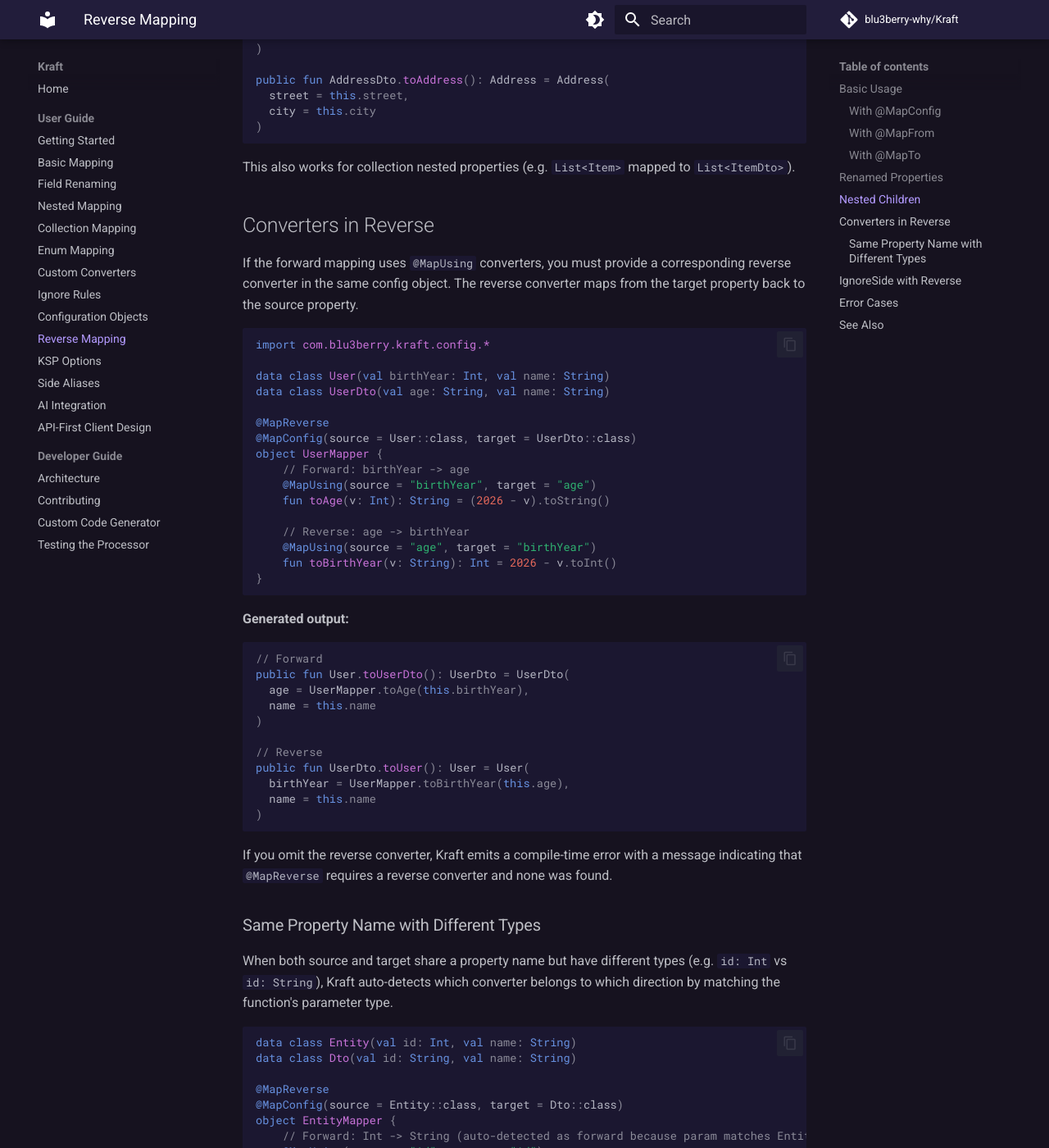
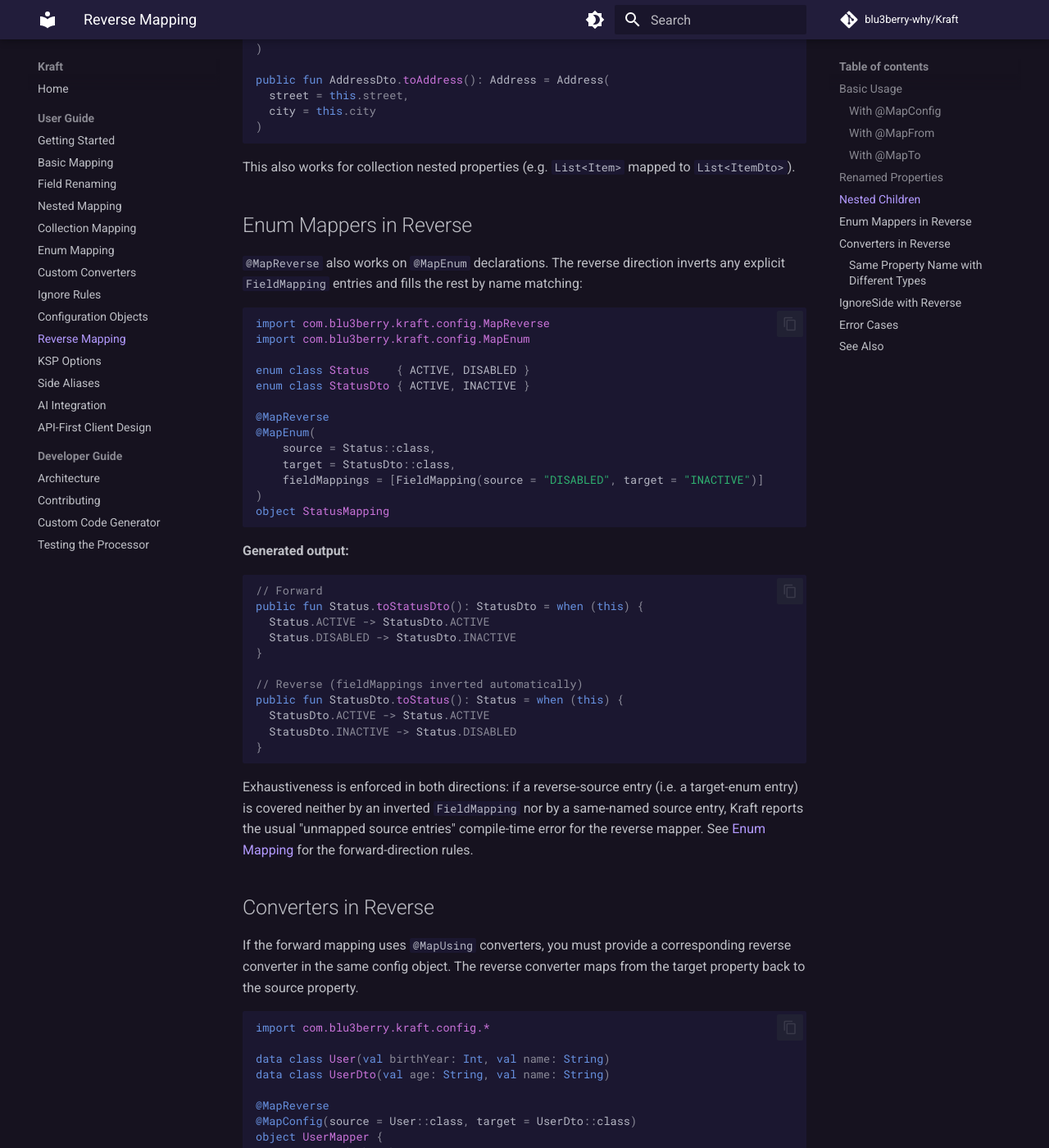
Before and after one commit to blu3berry-why/Kraft, an MkDocs documentation site: the page built from docs/user-guide/reverse-mapping.md, in a window 1280 px wide and 1400 px high, scrolled down 3128 px. Shown: the whole window at 82% size. Built offline with MkDocs 1.6.1 and Material for MkDocs 9.7.7, drawn with Linux system fonts in a browser that asks for light colours; comment, search, counter and statistics services are not loaded; some of the changed text lies outside the part shown.

Commit message:
docs: align user-guide claims with processor behavior (#82)
Audit of all 14 user-guide pages against kraft-core/kraft-ksp source:

- field-renaming: drop stale reference to removed @MapNested examples,
  link to the migration note instead
- ignore-rules + configuration-objects: unknown BOTH-side ignore names
  emit a KSP warning (IgnoredPropertyAggregator), not a silent skip
- reverse-mapping: document @MapReverse on @MapEnum (inverted
  fieldMappings, reverse exhaustiveness) and add @MapEnum to the
  orphaned-@MapReverse error row
- ai-integration: example enum mapper now relies on auto-derivation
  instead of an explicit @MapEnum declaration

Co-authored-by: gyenese.matyas <gyenese.matyas@novaservices.hu>
Co-authored-by: Claude Fable 5 <noreply@anthropic.com>

````diff
--- a/docs/user-guide/reverse-mapping.md
+++ b/docs/user-guide/reverse-mapping.md
@@ -162,6 +162,44 @@ public fun AddressDto.toAddress(): Address = Address(
 
 This also works for collection nested properties (e.g. `List<Item>` mapped to `List<ItemDto>`).
 
+## Enum Mappers in Reverse
+
+`@MapReverse` also works on `@MapEnum` declarations. The reverse direction inverts any explicit `FieldMapping` entries and fills the rest by name matching:
+
+```kotlin
+import com.blu3berry.kraft.config.MapReverse
+import com.blu3berry.kraft.config.MapEnum
+
+enum class Status    { ACTIVE, DISABLED }
+enum class StatusDto { ACTIVE, INACTIVE }
+
+@MapReverse
+@MapEnum(
+    source = Status::class,
+    target = StatusDto::class,
+    fieldMappings = [FieldMapping(source = "DISABLED", target = "INACTIVE")]
+)
+object StatusMapping
+```
+
+**Generated output:**
+
+```kotlin
+// Forward
+public fun Status.toStatusDto(): StatusDto = when (this) {
+  Status.ACTIVE -> StatusDto.ACTIVE
+  Status.DISABLED -> StatusDto.INACTIVE
+}
+
+// Reverse (fieldMappings inverted automatically)
+public fun StatusDto.toStatus(): Status = when (this) {
+  StatusDto.ACTIVE -> Status.ACTIVE
+  StatusDto.INACTIVE -> Status.DISABLED
+}
+```
+
+Exhaustiveness is enforced in both directions: if a reverse-source entry (i.e. a target-enum entry) is covered neither by an inverted `FieldMapping` nor by a same-named source entry, Kraft reports the usual "unmapped source entries" compile-time error for the reverse mapper. See [Enum Mapping](enum-mapping.md) for the forward-direction rules.
+
 ## Converters in Reverse
 
 If the forward mapping uses `@MapUsing` converters, you must provide a corresponding reverse converter in the same config object. The reverse converter maps from the target property back to the source property.
@@ -273,7 +311,7 @@ object UserMapper
 
 | Scenario | Result |
 |----------|--------|
-| `@MapReverse` without `@MapFrom`, `@MapTo`, or `@MapConfig` on the same declaration | Compile-time error: must be paired with a mapping annotation |
+| `@MapReverse` without `@MapFrom`, `@MapTo`, `@MapConfig`, or `@MapEnum` on the same declaration | Compile-time error: must be paired with a mapping annotation |
 | Forward converter exists but no reverse converter is defined | Compile-time error: `no reverse converter` message |
 | Ignored property without a default value | Compile-time error (same as without `@MapReverse`) |
 | Explicit `direction` mismatches the converter's types | Compile-time error: type mismatch |
````
Also changed, not shown: docs/user-guide/ai-integration.md (+2 -5 lines), docs/user-guide/configuration-objects.md (+1 -1 lines), docs/user-guide/field-renaming.md (+1 -1 lines), docs/user-guide/ignore-rules.md (+2 -2 lines).
